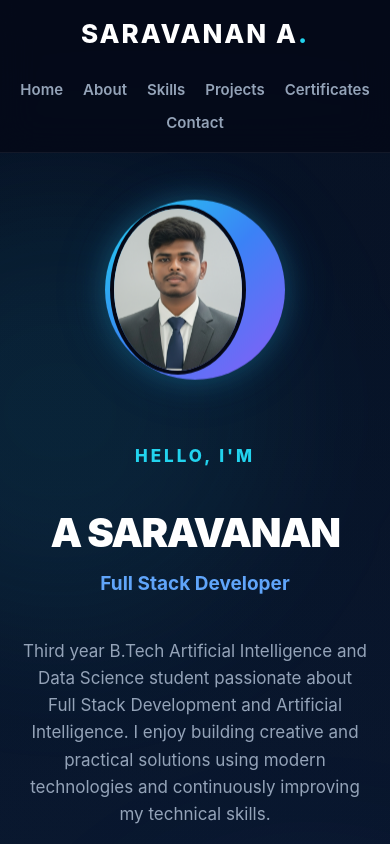
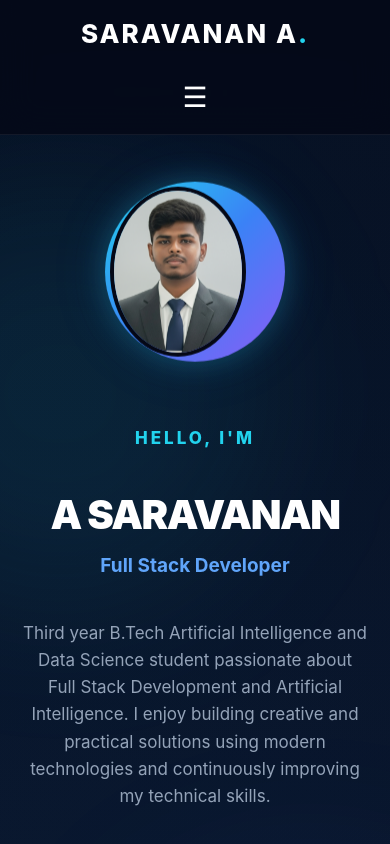
Before and after one commit to saravanan2212-ai/saravanan-portfolio, a React (Vite) app: page / in a window 390 px wide. Shown: the top 844 px of the page. Built offline with nearby package versions, Linux system fonts and the light colour scheme.

Commit message:
Update portfolio

```diff
--- a/src/App.css
+++ b/src/App.css
@@ -1586,3 +1586,85 @@ a {
     object-position: center 25% !important;
   }
 }
+
+/* =========================
+   MOBILE MENU
+========================= */
+
+.menu-btn {
+  display: none;
+  background: none;
+  border: none;
+  color: white;
+  font-size: 28px;
+  cursor: pointer;
+}
+
+
+/* MOBILE */
+
+@media (max-width: 768px) {
+
+  .menu-btn {
+    display: block;
+  }
+
+  .navbar {
+    position: relative;
+  }
+
+  .nav-links {
+    position: absolute;
+    top: 70px;
+    right: 15px;
+
+    width: 220px;
+
+    display: flex;
+    flex-direction: column;
+
+    background: #050816;
+
+    padding: 15px;
+
+    border-radius: 12px;
+
+    opacity: 0;
+    visibility: hidden;
+
+    transform: translateY(-10px);
+
+    transition: 0.3s ease;
+
+    z-index: 999;
+  }
+
+  .nav-links.active {
+    opacity: 1;
+    visibility: visible;
+    transform: translateY(0);
+  }
+
+  .nav-links a {
+    padding: 12px 15px;
+    color: white;
+    text-decoration: none;
+  }
+
+  .nav-links a:hover {
+    color: #3b82f6;
+  }
+}
+
+
+/* DESKTOP */
+
+@media (min-width: 769px) {
+
+  .nav-links {
+    display: flex;
+    gap: 25px;
+    align-items: center;
+  }
+
+}
--- a/src/App.jsx
+++ b/src/App.jsx
@@ -5,24 +5,55 @@ import resume from "./assets/Saravanan_A_Resume.pdf";
 
 function App() {
   const [submitted, setSubmitted] = useState(false);
+  const [menuOpen, setMenuOpen] = useState(false);
 
   return (
     <main className="profile-page">
 
       {/* ================= NAVBAR ================= */}
+      {/* ================= NAVBAR ================= */}
       <nav className="navbar">
-        <div className="logo">SARAVANAN A</div>
 
-        <div className="nav-links">
-          <a href="#home">Home</a>
-          <a href="#about">About</a>
-          <a href="#skills">Skills</a>
-          <a href="#projects">Projects</a>
-          <a href="#certificates">Certificates</a>
-          <a href="#contact">Contact</a>
+        <div className="logo">
+          SARAVANAN A
         </div>
+
+        <div className={`nav-links ${menuOpen ? "active" : ""}`}>
+
+          <a href="#home" onClick={() => setMenuOpen(false)}>
+            Home
+          </a>
+
+          <a href="#about" onClick={() => setMenuOpen(false)}>
+            About
+          </a>
+
+          <a href="#skills" onClick={() => setMenuOpen(false)}>
+            Skills
+          </a>
+
+          <a href="#projects" onClick={() => setMenuOpen(false)}>
+            Projects
+          </a>
+
+          <a href="#certificates" onClick={() => setMenuOpen(false)}>
+            Certificates
+          </a>
+
+          <a href="#contact" onClick={() => setMenuOpen(false)}>
+            Contact
+          </a>
+
+        </div>
+
+        <button
+          className="menu-btn"
+          onClick={() => setMenuOpen(!menuOpen)}
+        >
+          {menuOpen ? "✕" : "☰"}
+        </button>
+
       </nav>
-
 
       {/* ================= HERO ================= */}
       <section className="hero" id="home">
```
